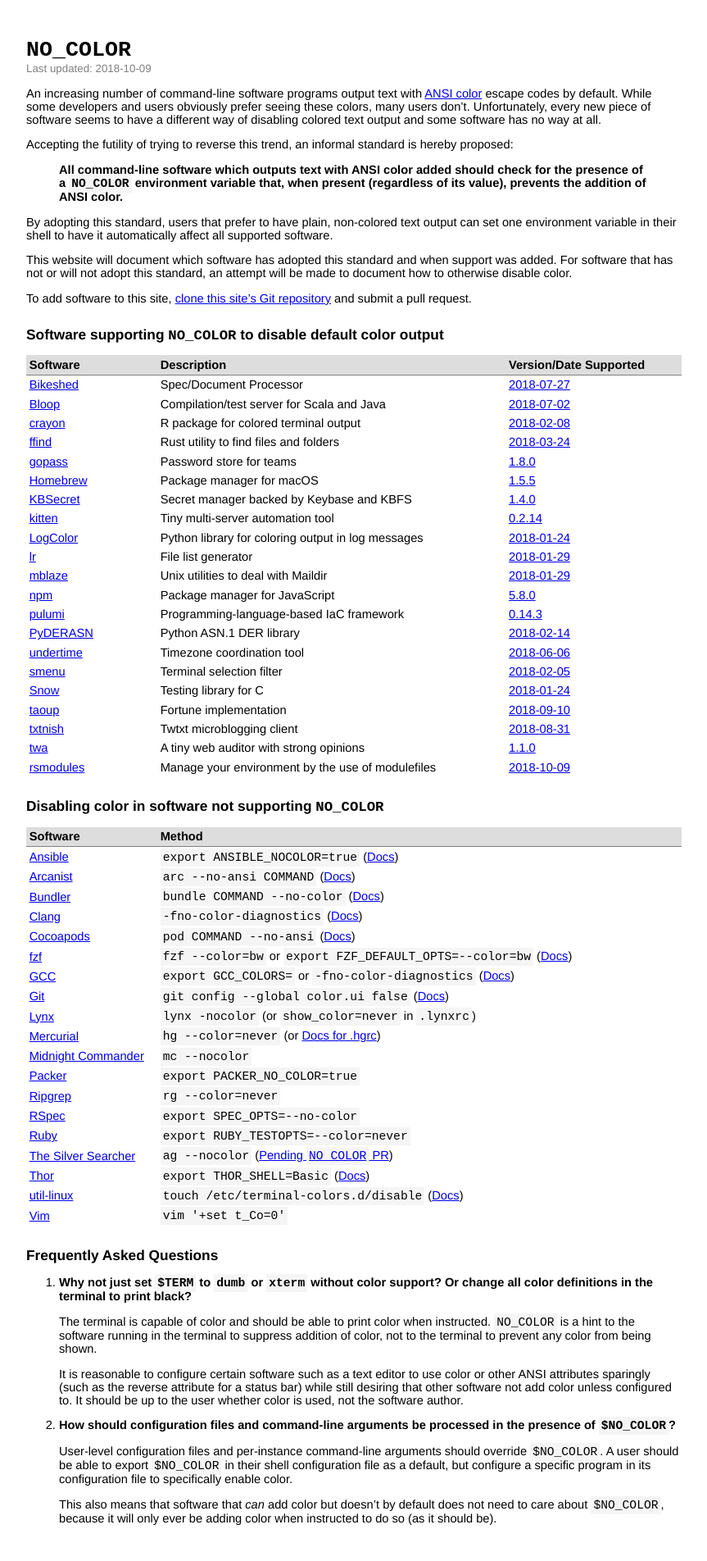
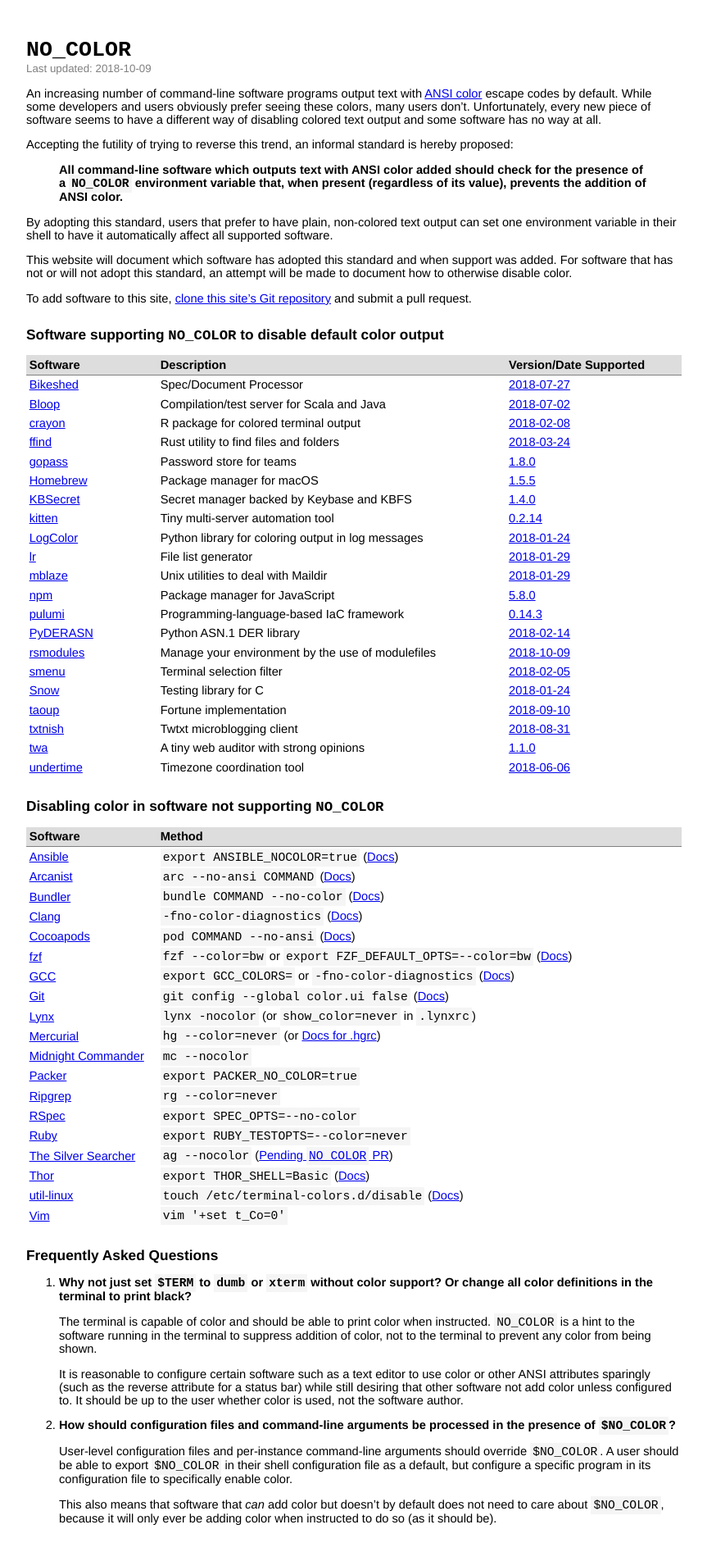
Before and after one commit to jcs/no_color, a Jekyll site: the page built from index.md, in a window 1280 px wide. Shown: the whole page at 82% size, without its empty margins (208-1071 px from the left). Built offline with Jekyll 4.4.1, drawn with Linux system fonts in a browser that asks for light colours; our own code applies the rules of GitHub Pages for plain Markdown files.

Commit message:
alpha sort

```diff
--- a/index.md
+++ b/index.md
@@ -51,13 +51,13 @@ and submit a pull request.
 | [npm](https://www.npmjs.com/) | Package manager for JavaScript | [5.8.0](https://github.com/npm/npm/releases/tag/v5.8.0) |
 | [pulumi](https://pulumi.io/) | Programming-language-based IaC framework | [0.14.3](https://github.com/pulumi/pulumi/pull/1594) |
 | [PyDERASN](http://pyderasn.cypherpunks.ru/) | Python ASN.1 DER library | [2018-02-14](https://git.cypherpunks.ru/cgit.cgi/pyderasn.git/commit/?id=54876436a23f14951f2e6353e9072c9a098b35b4) |
-| [undertime](https://gitlab.com/anarcat/undertime) | Timezone coordination tool | [2018-06-06](https://gitlab.com/anarcat/undertime/commit/0c4c2b38f32127a0dc59d2bd6e5f9db0b61ca847) |
+| [rsmodules](https://github.com/fretn/rsmodules) | Manage your environment by the use of modulefiles | [2018-10-09](https://github.com/fretn/rsmodules/commit/87a45f96a9bd45b86300a6027bb29855778d4f5e) |
 | [smenu](https://github.com/p-gen/smenu) | Terminal selection filter | [2018-02-05](https://github.com/p-gen/smenu/commit/70d3ee5a328230dff3b744b2f0ca7ef20ecb530e) |
 | [Snow](https://github.com/mortie/snow) | Testing library for C | [2018-01-24](https://github.com/mortie/snow/commit/aadbbd375e03ec6000e23d817d2bd722b417296f) |
 | [taoup](http://github.com/globalcitizen/taoup) | Fortune implementation | [2018-09-10](https://github.com/globalcitizen/taoup/commit/fb2dc7768a2dc9b74816ce5126e40b93338291f7) |
 | [txtnish](https://github.com/mdom/txtnish) | Twtxt microblogging client | [2018-08-31](https://github.com/mdom/txtnish/commit/257d312ac282ab99e8357e31f6c282b881fbb171) |
 | [twa](https://github.com/trailofbits/twa) | A tiny web auditor with strong opinions | [1.1.0](https://github.com/trailofbits/twa/releases/tag/1.1.0) |
-| [rsmodules](https://github.com/fretn/rsmodules) | Manage your environment by the use of modulefiles | [2018-10-09](https://github.com/fretn/rsmodules/commit/87a45f96a9bd45b86300a6027bb29855778d4f5e) |
+| [undertime](https://gitlab.com/anarcat/undertime) | Timezone coordination tool | [2018-06-06](https://gitlab.com/anarcat/undertime/commit/0c4c2b38f32127a0dc59d2bd6e5f9db0b61ca847) |
 {: rules="groups"}
 
 ## Disabling color in software not supporting `NO_COLOR`
```
